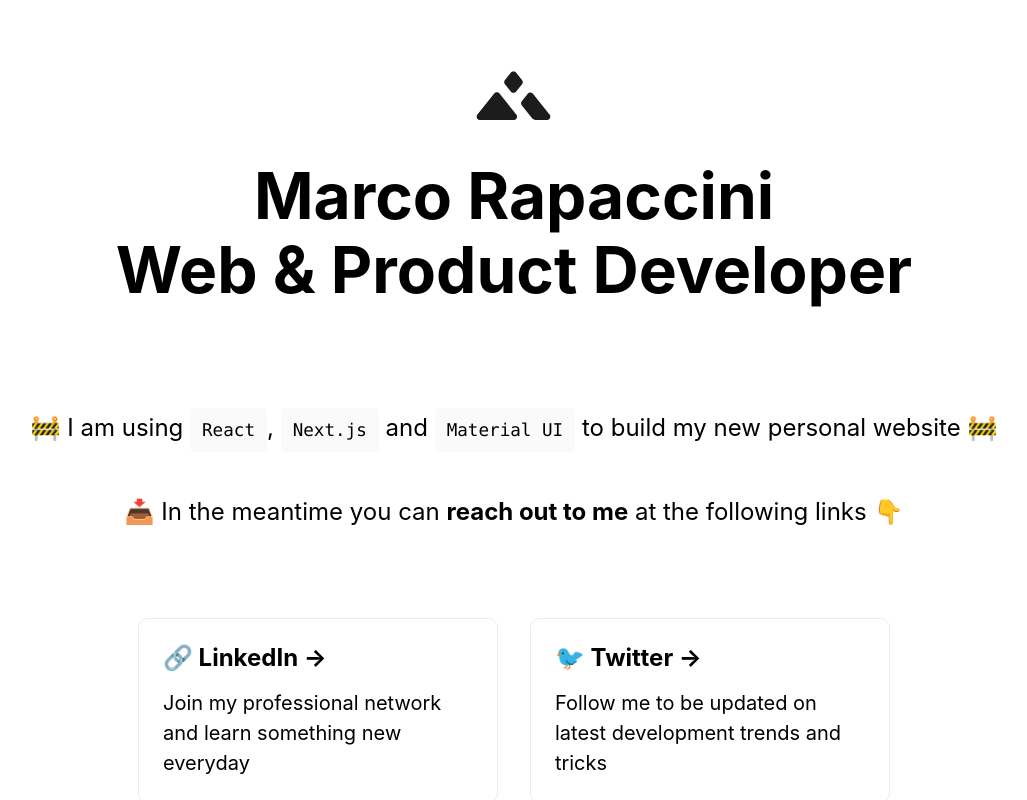
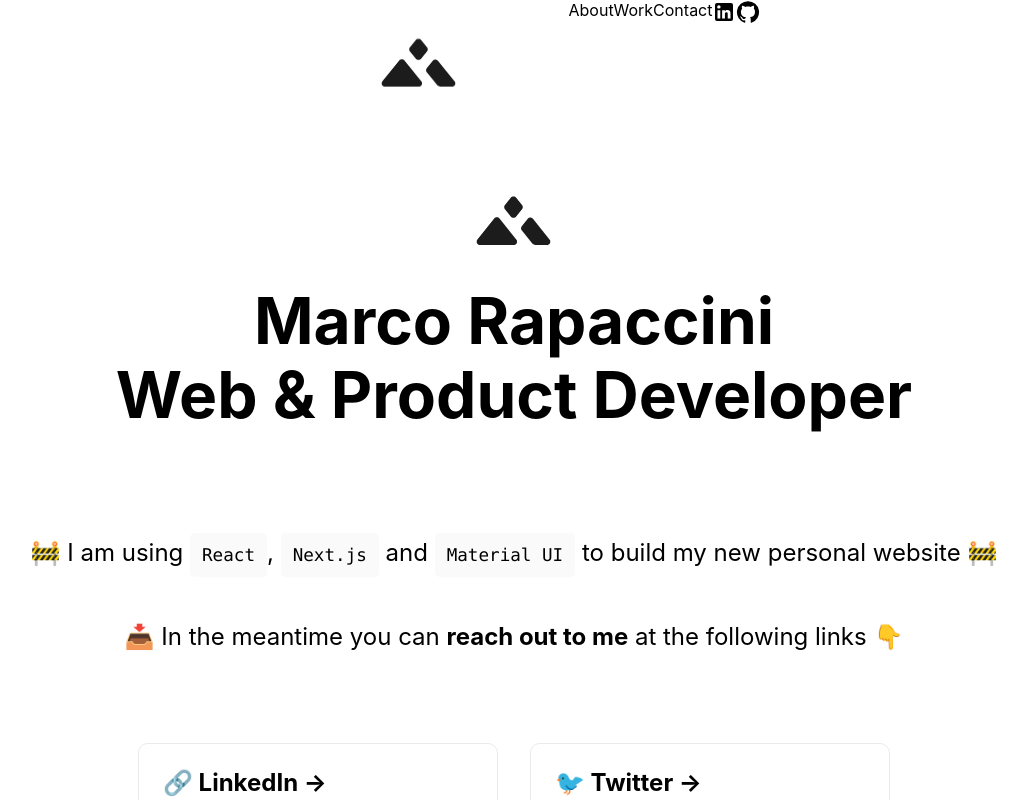
Before and after one commit to rapaccinim/personal-website, a Next.js app: page / in a window 1280 px wide. Shown: the top 800 px of the page, without its empty margins (126-1153 px from the left). Built offline with nearby package versions, Linux system fonts and the light colour scheme.

Commit message:
Added new Linkedin and GitHub icons. Todo: finish header menu and add new Medium icon.

```diff
--- /dev/null
+++ b/components/header/header.jsx
@@ -0,0 +1,26 @@
+import styles from './header.module.css';
+import Image from "next/image";
+import GitHubIcon from '@mui/icons-material/GitHub';
+import LinkedInIcon from '@mui/icons-material/LinkedIn';
+
+export const Header = () => {
+    return (
+        <div className={styles.header}>
+            <Image
+                src="/marco-rapaccini-web-product-developer-logo.jpg"
+                alt="Marco Rapaccini - Web and Product Developer logo"
+                width={301}
+                height={127}
+            />
+            <div>
+                <a href="#about" target="_self" rel="canonical">About</a>
+                <a href="#work" target="_self" rel="canonical">Work</a>
+                <a href="#contact" target="_self" rel="canonical">Contact</a>
+            </div>
+            <div>
+                <LinkedInIcon/>
+                <GitHubIcon/>
+
+            </div>
+        </div>)
+}
--- /dev/null
+++ b/components/header/header.module.css
@@ -0,0 +1,5 @@
+.header{
+    display: flex;
+    justify-content: space-between;
+    height: 125px;
+}
--- a/package.json
+++ b/package.json
@@ -9,6 +9,10 @@
     "lint": "next lint"
   },
   "dependencies": {
+    "@emotion/react": "^11.4.1",
+    "@emotion/styled": "^11.3.0",
+    "@mui/icons-material": "^5.0.3",
+    "@mui/material": "^5.0.3",
     "next": "11.1.0",
     "react": "17.0.2",
     "react-dom": "17.0.2"
--- a/pages/index.js
+++ b/pages/index.js
@@ -1,5 +1,6 @@
 import Head from 'next/head'
 import Image from 'next/image'
+import {Header} from "../components/header/header";
 import styles from '../styles/Home.module.css'
 
 const Home = () => {
@@ -9,8 +10,16 @@ const Home = () => {
         <title>Marco Rapaccini - Web &amp; Product Developer</title>
         <meta name="description" content="Marco Rapaccini - Web and Product Developer" />
         <link rel="icon" href="/favicon.ico" />
+        <link
+            rel="stylesheet"
+            href="https://fonts.googleapis.com/css?family=Roboto:300,400,500,700&display=swap"
+        />
+        <link
+            rel="stylesheet"
+            href="https://fonts.googleapis.com/icon?family=Material+Icons"
+        />
       </Head>
-
+      <Header/>
       <main className={styles.main}>
         <Image src="/marco-rapaccini-web-product-developer-logo.jpg" alt="Marco Rapaccini - Web and Product Developer logo" width={301} height={127} />
         <h1 className={styles.title}>
```
Also changed, not shown: 2 other files (tests, documents, lock files or other folders).
